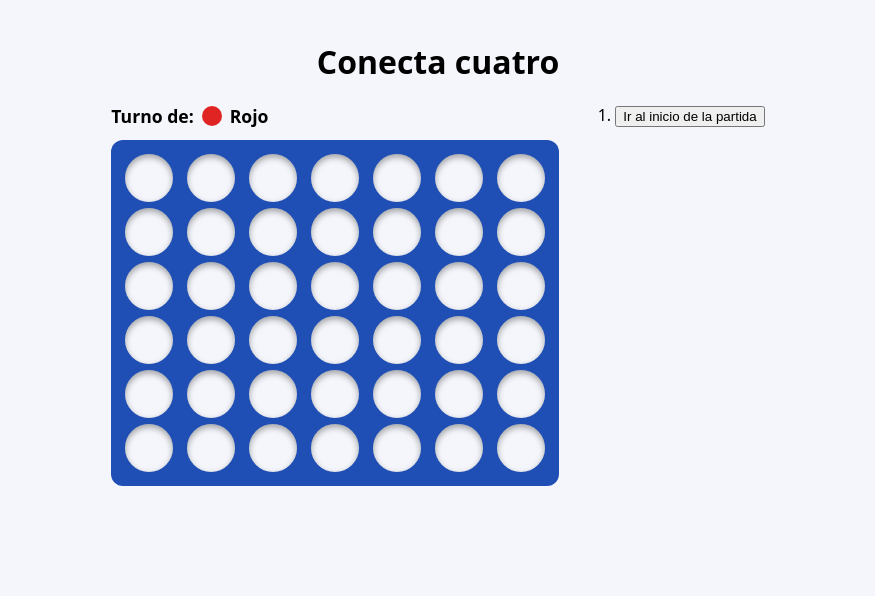
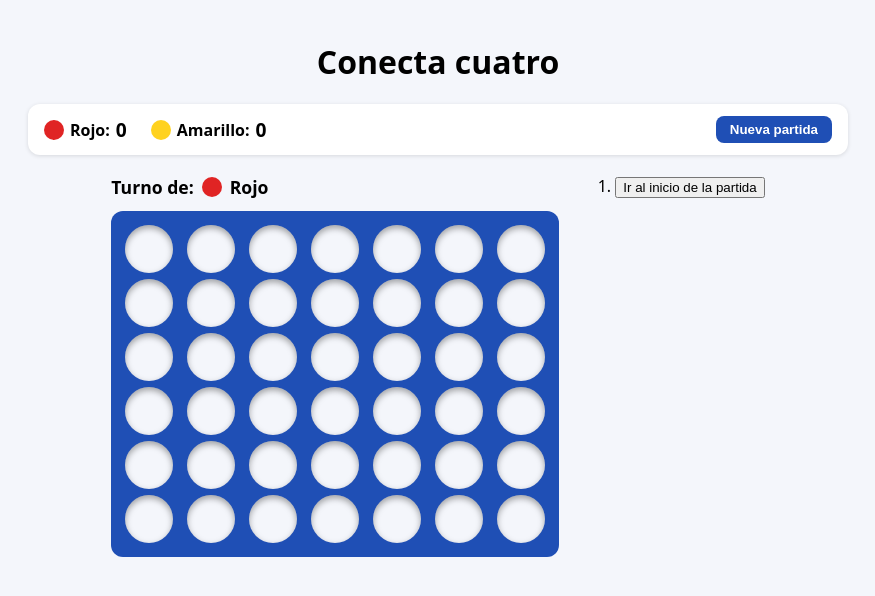
Before and after one commit to AndreaTormo/React, a React (Vite) app in the folder conecta-cuatro/: page / in a window 1280 px wide. Shown: the top 596 px of the page, without its empty margins (202-1077 px from the left). Built offline with nearby package versions, Linux system fonts and the light colour scheme.

Commit message:
Paso 7: Implementación de un contador

```diff
--- a/conecta-cuatro/src/App.css
+++ b/conecta-cuatro/src/App.css
@@ -101,3 +101,41 @@ h1 {
 .historial button {
   cursor: pointer;
 }
+
+/* Marcador de partidas ganadas por color */
+.marcador {
+  display: flex;
+  align-items: center;
+  gap: 24px;
+  margin-bottom: 20px;
+  padding: 12px 16px;
+  background: #fff;
+  border-radius: 12px;
+  box-shadow: 0 1px 4px rgba(0, 0, 0, 0.12);
+  font-weight: 600;
+}
+
+.marcador-jugador {
+  display: flex;
+  align-items: center;
+  gap: 6px;
+}
+
+.marcador strong {
+  font-size: 1.2rem;
+}
+
+.marcador button {
+  margin-left: auto;
+  padding: 6px 14px;
+  border: none;
+  border-radius: 8px;
+  background: #1f4fb5;
+  color: #fff;
+  font-weight: 600;
+  cursor: pointer;
+}
+
+.marcador button:hover {
+  background: #17409a;
+}
--- /dev/null
+++ b/conecta-cuatro/src/components/Marcador.jsx
@@ -0,0 +1,17 @@
+import Ficha from './Ficha'
+
+function Marcador({ marcador, onNuevaPartida }) {
+  return (
+    <div className="marcador">
+      <div className="marcador-jugador">
+        <Ficha valor="R" mini /> Rojo: <strong>{marcador.R}</strong>
+      </div>
+      <div className="marcador-jugador">
+        <Ficha valor="A" mini /> Amarillo: <strong>{marcador.A}</strong>
+      </div>
+      <button onClick={onNuevaPartida}>Nueva partida</button>
+    </div>
+  )
+}
+
+export default Marcador
--- a/conecta-cuatro/src/components/Partida.jsx
+++ b/conecta-cuatro/src/components/Partida.jsx
@@ -1,5 +1,6 @@
 import { useState } from 'react'
-import { COLUMNAS } from '../utils/calcularGanador'
+import { COLUMNAS, calcularGanador } from '../utils/calcularGanador'
+import Marcador from './Marcador'
 import Tablero from './Tablero'
 
 const TABLERO_VACIO = Array.from({ length: COLUMNAS }, () => [])
@@ -15,17 +16,31 @@ function numeroColumnaJugada(tablero, tableroAnterior) {
 function Partida() {
   const [historial, setHistorial] = useState([TABLERO_VACIO])
   const [movimientoActual, setMovimientoActual] = useState(0)
+  const [marcador, setMarcador] = useState({ R: 0, A: 0 })
 
   const turno = movimientoActual % 2 === 0 ? 'R' : 'A'
   const tableroActual = historial[movimientoActual]
 
   function jugar(nuevoTablero) {
+    const resultado = calcularGanador(nuevoTablero)
+    if (resultado) {
+      setMarcador((previo) => ({
+        ...previo,
+        [resultado.ganador]: previo[resultado.ganador] + 1,
+      }))
+    }
+
     const nuevoHistorial = [
       ...historial.slice(0, movimientoActual + 1),
       nuevoTablero,
     ]
     setHistorial(nuevoHistorial)
     setMovimientoActual(nuevoHistorial.length - 1)
+  }
+
+  function nuevaPartida() {
+    setHistorial([TABLERO_VACIO])
+    setMovimientoActual(0)
   }
 
   const movimientos = historial.map((tablero, move) => {
@@ -45,6 +60,8 @@ function Partida() {
   })
 
   return (
+    <>
+      <Marcador marcador={marcador} onNuevaPartida={nuevaPartida} />
       <div className="partida">
         <div>
           <Tablero turno={turno} tablero={tableroActual} onJugar={jugar} />
@@ -53,6 +70,7 @@ function Partida() {
           <ol>{movimientos}</ol>
         </div>
       </div>
+    </>
   )
 }
 
```
Lines whose indentation alone changed are shown as unchanged.
